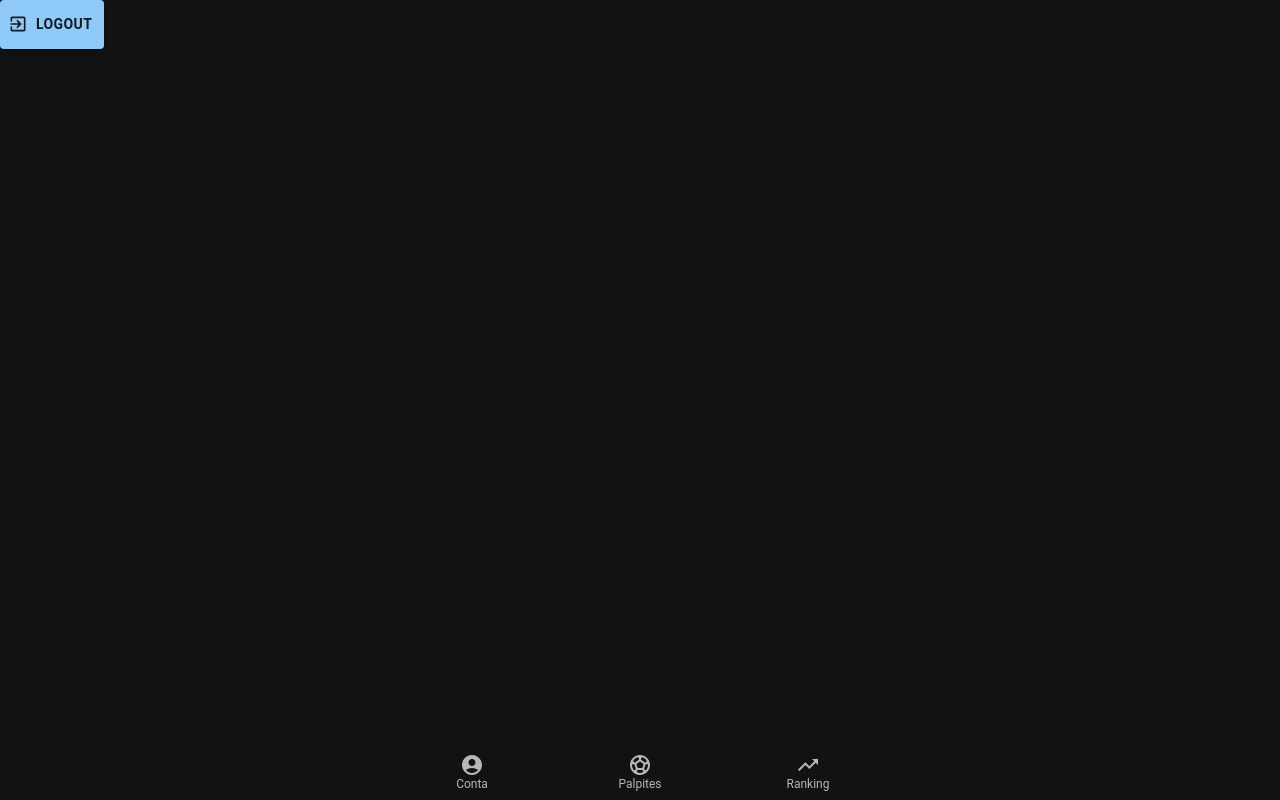
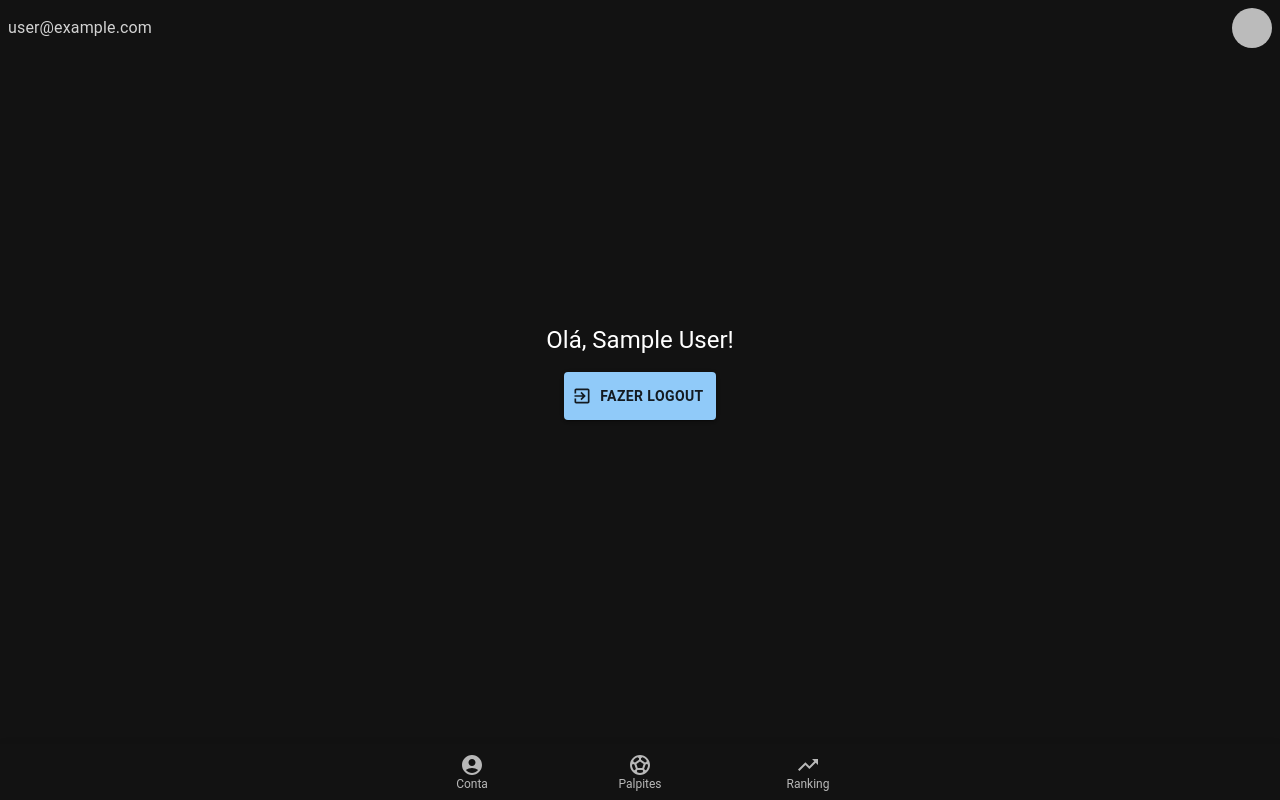
Before and after one commit to Gian-Lucas/copalpites-next, a Next.js app: page / in a window 1280 px wide. Built offline with nearby package versions, Linux system fonts and the light colour scheme; no server answers; sample sign-in values are in the browser's storage.

Commit message:
account page

```diff
--- a/src/pages/index.tsx
+++ b/src/pages/index.tsx
@@ -1,10 +1,10 @@
-import { Button, Typography } from "@mui/material";
+import { Avatar, Box, Button, Container, Typography } from "@mui/material";
 import ExitToAppIcon from "@mui/icons-material/ExitToApp";
 import { signOut, useSession } from "next-auth/react";
 import { useRouter } from "next/router";
 import { Loader } from "../components/Loader";
 
-export default function Home() {
+export default function Account() {
   const { data: session, status } = useSession();
   const router = useRouter();
 
@@ -14,14 +14,46 @@ export default function Home() {
     router.push("/login");
   } else {
     return (
+      <Container
+        sx={{
+          display: "flex",
+          justifyContent: "center",
+          alignItems: "center",
+          flexDirection: "column",
+          gap: 2,
+          height: "calc(100vh - 56px)",
+        }}
+      >
+        <Box
+          sx={{
+            position: "fixed",
+            top: 0,
+            left: 0,
+            width: "100%",
+            padding: 1,
+            display: "flex",
+            justifyContent: "space-between",
+            alignItems: "center",
+          }}
+        >
+          <Typography color="lightgray">{session?.user?.email}</Typography>
+
+          {session?.user?.image && session?.user?.name && (
+            <Avatar alt={session?.user?.name} src={session?.user?.image} />
+          )}
+        </Box>
+
+        <Typography variant="h5">Olá, {session?.user?.name}!</Typography>
+
         <Button
           variant="contained"
           sx={{ fontWeight: "bold", p: 1.5 }}
           startIcon={<ExitToAppIcon />}
           onClick={() => signOut()}
         >
-        Logout
+          Fazer Logout
         </Button>
+      </Container>
     );
   }
   return <Loader />;
```
Lines whose indentation alone changed are shown as unchanged.
